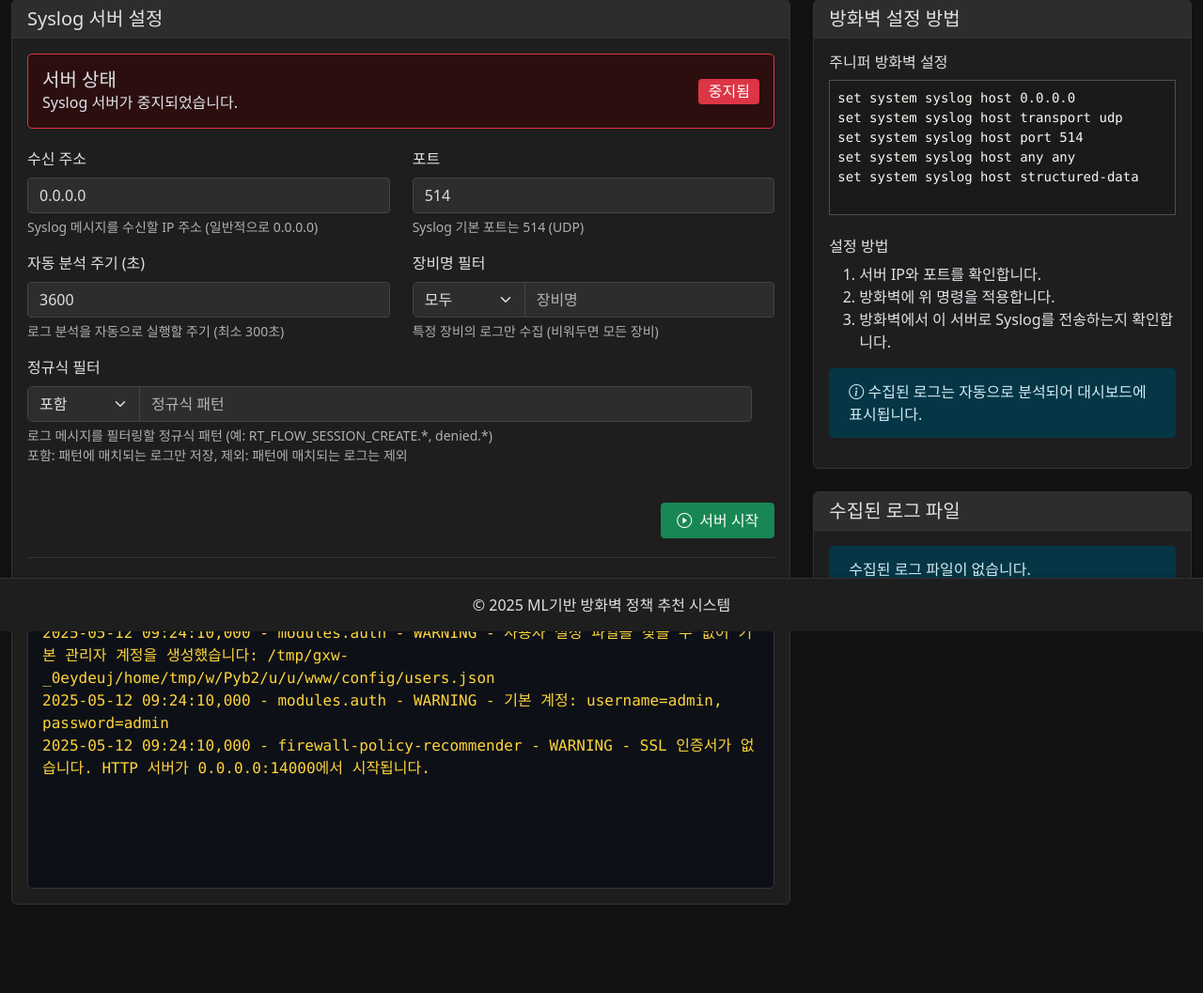
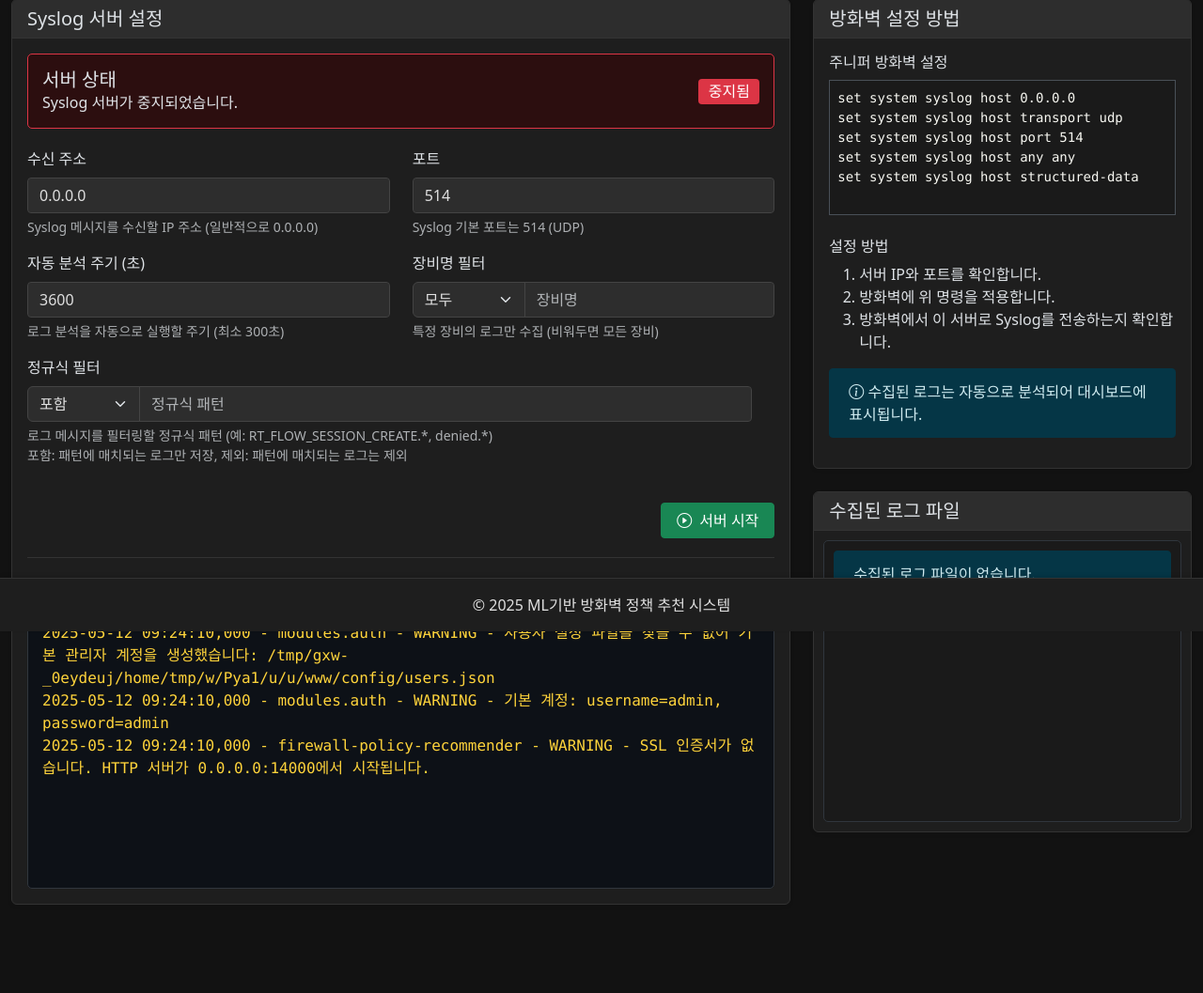
Before and after one commit to johnhsb/fw-rulegen-std, a Flask app: page /syslog in a window 1280 px wide. Shown: the part 128-1185 px from the top of the page at 94% size. Run offline with Flask 3, Linux system fonts and the light colour scheme; the visitor is signed in with stand-in values (Sample User, id 1); data that the repository does not hold is empty; some libraries are stand-ins or nearby versions.

Commit message:
수집된 로그 파일창 고정높이 적용

```diff
--- a/templates/syslog.html
+++ b/templates/syslog.html
@@ -81,6 +81,43 @@
     pre.border {
         font-family: 'Consolas', 'Monaco', 'Lucida Console', monospace;
     }
+
+    /* 로그 파일 목록에 스크롤바 추가 */
+    .log-files-container {
+        background-color: #1a1a1a;
+        padding: 10px;
+        border-radius: 5px;
+        height: 300px; /* 로그 콘솔과 동일한 높이 */
+        overflow-y: auto;
+        border: 1px solid #30363d;
+    }
+
+    /* 로그 파일 목록에 동일한 스크롤바 스타일 적용 */
+    .log-files-container::-webkit-scrollbar {
+        width: 8px;
+    }
+    .log-files-container::-webkit-scrollbar-track {
+        background: #0d1117;
+    }
+    .log-files-container::-webkit-scrollbar-thumb {
+        background: #30363d;
+        border-radius: 4px;
+    }
+    .log-files-container::-webkit-scrollbar-thumb:hover {
+        background: #484f58;
+    }
+
+    /* 로그 파일 리스트 아이템 스타일 개선 */
+    .log-files-container .list-group-item {
+        padding: 8px 10px;
+        margin-bottom: 5px;
+    }
+
+    /* 카드 바디 패딩 조정 */
+    .log-files-card .card-body {
+        padding: 10px;
+    }
+
 </style>
 {% endblock %}
 
@@ -226,12 +263,12 @@ set system syslog host structured-data
             </div>
         </div>
 
-        <div class="card">
+        <div class="card log-files-card">
             <div class="card-header">
                 <h5 class="mb-0">수집된 로그 파일</h5>
             </div>
             <div class="card-body">
-                <div id="logFilesList">
+                <div class="log-files-container" id="logFilesList">
                     <div class="d-flex justify-content-center">
                         <div class="spinner-border text-primary" role="status">
                             <span class="visually-hidden">로딩 중...</span>
@@ -313,8 +350,8 @@ function loadLogFiles() {
                 var html = '<ul class="list-group">';
                 response.files.forEach(function(file) {
                     html += '<li class="list-group-item d-flex justify-content-between align-items-center">' +
-                        file.filename +
-                        '<span class="badge bg-primary rounded-pill">' + formatFileSize(file.size) + '</span>' +
+                        '<div class="text-truncate" title="' + file.filename + '">' + file.filename + '</div>' +
+                        '<span class="badge bg-primary rounded-pill ms-2">' + formatFileSize(file.size) + '</span>' +
                         '</li>';
                 });
                 html += '</ul>';
```
